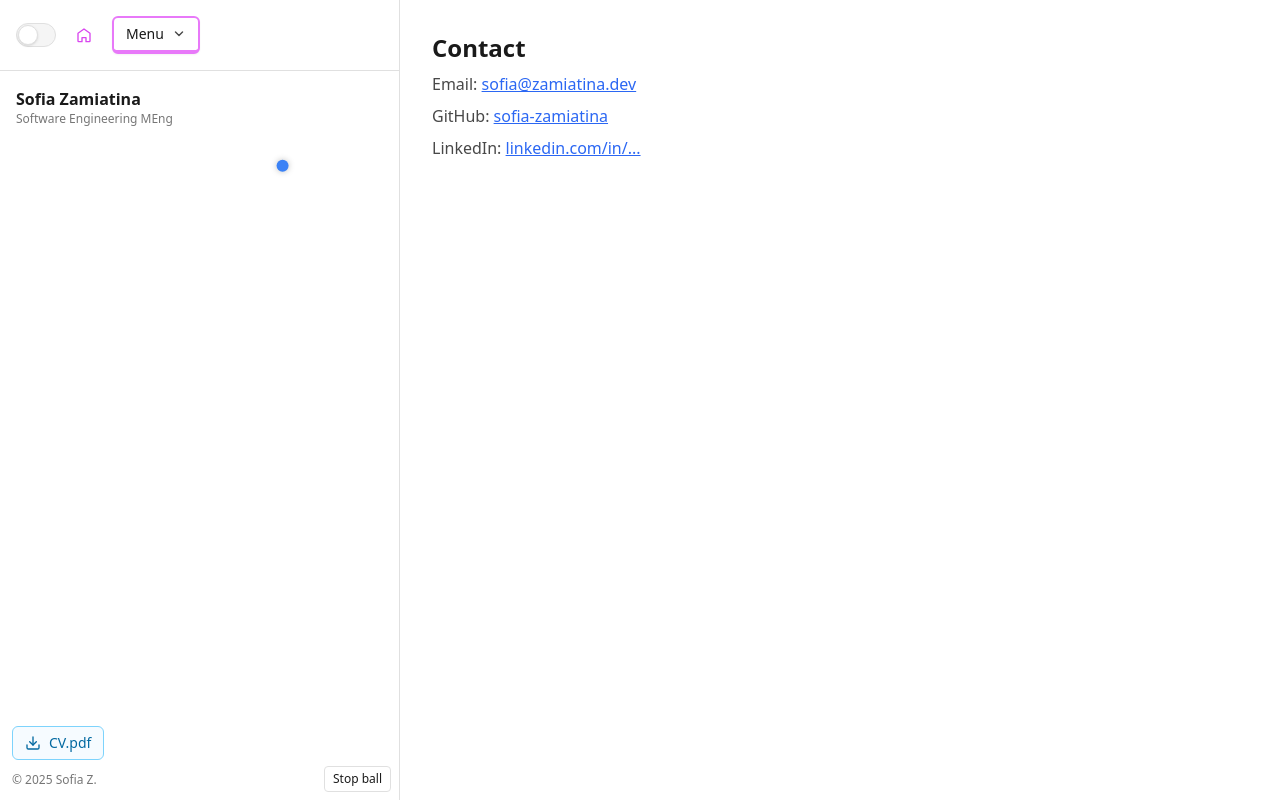
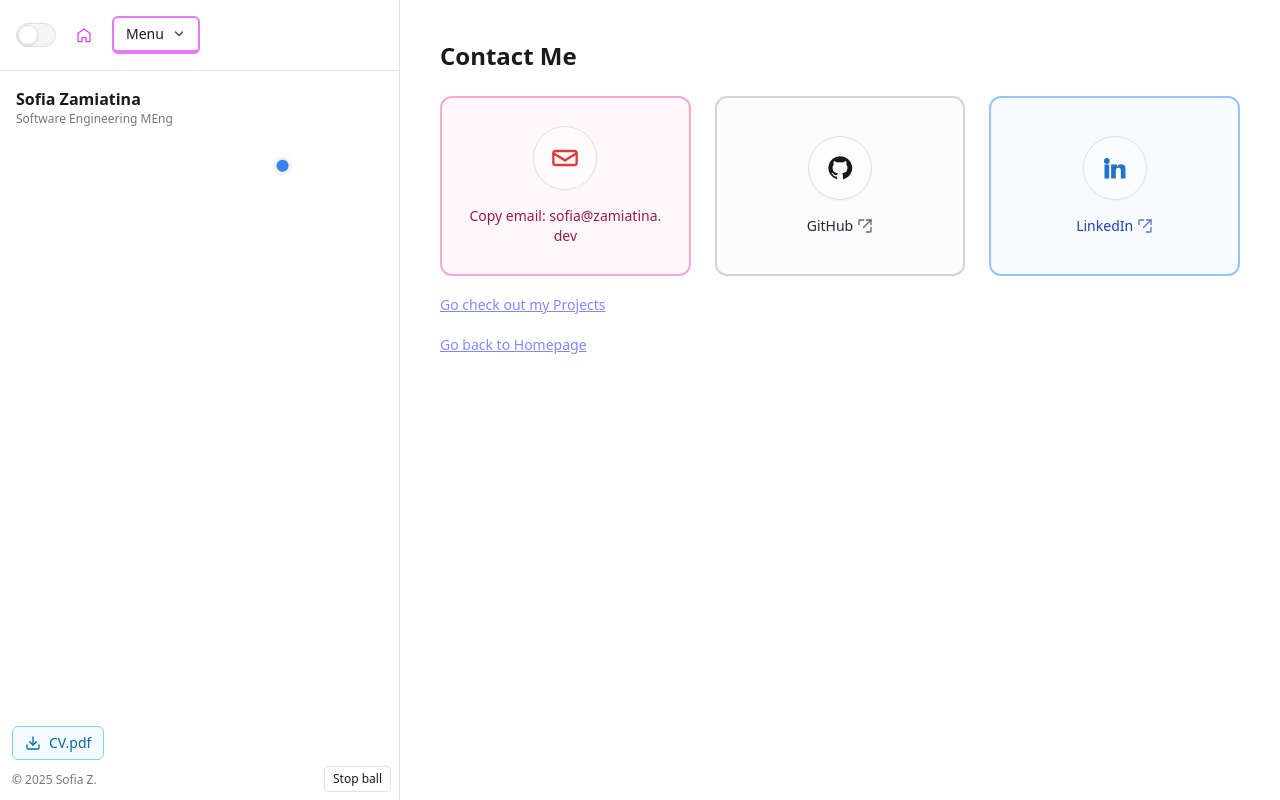
Before and after one commit to sofia-zamiatina-dev/sofia-zamiatina-dev.github.io, a React (Vite) app: page /contact in a window 1280 px wide. Built offline with nearby package versions, Linux system fonts and the light colour scheme.

Commit message:
contact page added

```diff
--- a/src/App.jsx
+++ b/src/App.jsx
@@ -5,15 +5,19 @@ import Works from "./pages/Works.jsx";
 import About from "./pages/About.jsx";
 import Contact from "./pages/Contact.jsx";
 
+import { AnimatePresence } from "framer-motion";
+
 export default function App() {
-  const { pathname } = useLocation();
-  const onWorks = pathname === "/works";
+  const location = useLocation();
+  const onWorks = location.pathname === "/works";
 
   return (
     <div className="min-h-dvh w-screen grid grid-cols-[400px_1fr] bg-background text-foreground">
       <Sidebar showFilters={onWorks} />
+
       <main className="overflow-y-auto bg-background">
-      <Routes>
+        <AnimatePresence mode="wait">
+          <Routes location={location} key={location.pathname}>
             <Route path="/" element={<Navigate to="/home" replace />} />
             <Route path="/home" element={<Home />} />
             <Route path="/works" element={<Works />} />
@@ -21,7 +25,7 @@ export default function App() {
             <Route path="/contact" element={<Contact />} />
             <Route path="*" element={<Navigate to="/home" replace />} />
           </Routes>
-
+        </AnimatePresence>
       </main>
     </div>
   );
--- /dev/null
+++ b/src/animations/aboutAnimations.js
@@ -0,0 +1,15 @@
+// Row slides from its side
+export const rowLeft = {
+    hidden: { x: -32, opacity: 0 },
+    visible: { x: 0, opacity: 1, transition: { duration: 0.45, ease: "easeOut" } },
+  };
+  export const rowRight = {
+    hidden: { x: 32, opacity: 0 },
+    visible: { x: 0, opacity: 1, transition: { duration: 0.45, ease: "easeOut" } },
+  };
+
+  // Pop for center node / bubble
+  export const dotPop = {
+    hidden: { scale: 0.6, opacity: 0 },
+    visible: { scale: 1, opacity: 1, transition: { type: "spring", stiffness: 280, damping: 18 } },
+  };
--- /dev/null
+++ b/src/animations/pageVariants.js
@@ -0,0 +1,13 @@
+export const pageVariants = {
+    initial: { opacity: 0, y: 12 },
+    animate: {
+      opacity: 1,
+      y: 0,
+      transition: { duration: 0.25, ease: "easeOut" }, // 👈 faster enter
+    },
+    exit: {
+      opacity: 0,
+      y: -12,
+      transition: { duration: 0.2, ease: "easeIn" },   // 👈 faster exit
+    },
+  };
--- a/src/pages/Contact.jsx
+++ b/src/pages/Contact.jsx
@@ -1,43 +1,194 @@
+import { Link } from "react-router-dom";
+import HomeCard from "../components/HomeCard.jsx";
+import { useState } from "react";
+
+const IconCircle = ({ children }) => (
+  <div className="mx-auto mb-3 flex h-16 w-16 items-center justify-center rounded-full border border-border bg-background/50 shadow-sm">
+    {children}
+  </div>
+);
+
+// --- Icons ---
+const MailIcon = (props) => (
+  <svg viewBox="0 0 24 24" width="28" height="28" aria-hidden="true" {...props}>
+    <path d="M4 6h16a2 2 0 0 1 2 2v8a2 2 0 0 1-2 2H4a2 2 0 0 1-2-2V8a2 2 0 0 1 2-2Z" fill="none" stroke="currentColor" strokeWidth="2" />
+    <path d="m22 8-10 6L2 8" fill="none" stroke="currentColor" strokeWidth="2" />
+  </svg>
+);
+
+const GitHubIcon = (props) => (
+  <svg viewBox="0 0 24 24" width="28" height="28" aria-hidden="true" {...props}>
+    <path
+      d="M12 2a10 10 0 0 0-3.16 19.49c.5.09.68-.22.68-.49v-1.71c-2.78.6-3.37-1.2-3.37-1.2a2.65 2.65 0 0 0-1.11-1.46c-.91-.62.07-.61.07-.61a2.1 2.1 0 0 1 1.53 1.03 2.13 2.13 0 0 0 2.91.83 2.13 2.13 0 0 1 .63-1.34c-2.22-.26-4.56-1.11-4.56-4.92a3.86 3.86 0 0 1 1.03-2.67 3.59 3.59 0 0 1 .1-2.64s.84-.27 2.75 1.02a9.43 9.43 0 0 1 5 0c1.91-1.29 2.75-1.02 2.75-1.02.37.84.4 1.8.1 2.64a3.86 3.86 0 0 1 1.03 2.67c0 3.82-2.34 4.66-4.57 4.91a2.38 2.38 0 0 1 .68 1.85v2.75c0 .28.18.59.69.49A10 10 0 0 0 12 2Z"
+      fill="currentColor"
+    />
+  </svg>
+);
+
+const LinkedInIcon = (props) => (
+  <svg viewBox="0 0 24 24" width="28" height="28" aria-hidden="true" {...props}>
+    <path d="M4.98 3.5A2.5 2.5 0 1 0 5 8.5a2.5 2.5 0 0 0-.02-5Z" fill="currentColor" />
+    <path d="M3 9h4v12H3z" fill="currentColor" />
+    <path d="M10 9h3.7v1.7h.05A4.06 4.06 0 0 1 18 8.9C21 8.9 21 11.1 21 14.2V21h-4v-6c0-1.4 0-3.2-2-3.2s-2.3 1.5-2.3 3.1V21h-4V9Z" fill="currentColor" />
+  </svg>
+);
+
+// small external-link glyph
+const ExternalLinkIcon = (props) => (
+  <svg viewBox="0 0 24 24" width="16" height="16" aria-hidden="true" {...props}>
+    <path d="M14 3h7v7" fill="none" stroke="currentColor" strokeWidth="2" strokeLinecap="round" />
+    <path d="M10 14 21 3" fill="none" stroke="currentColor" strokeWidth="2" strokeLinecap="round" />
+    <path d="M21 14v6a1 1 0 0 1-1 1h-6" fill="none" stroke="currentColor" strokeWidth="2" strokeLinecap="round" />
+    <path d="M3 10V4a1 1 0 0 1 1-1h6" fill="none" stroke="currentColor" strokeWidth="2" strokeLinecap="round" />
+  </svg>
+);
+
+// --- Square card building block ---
+function ContactSquare({ as = "a", href, label, icon, accent = "blue", onClick, showExternal = false }) {
+  const colors = {
+    sky: { border: "border-sky-300", bg: "bg-sky-50/50 dark:bg-sky-950/30", text: "text-sky-800 dark:text-sky-200" },
+    violet: { border: "border-violet-400", bg: "bg-violet-50/50 dark:bg-violet-950/30", text: "text-violet-800 dark:text-violet-200" },
+    amber: { border: "border-amber-300", bg: "bg-amber-50/50 dark:bg-amber-950/30", text: "text-amber-800 dark:text-amber-200" },
+    pink: { border: "border-pink-300", bg: "bg-pink-50/50 dark:bg-pink-950/30", text: "text-pink-800 dark:text-pink-200" },
+    blue: { border: "border-blue-300", bg: "bg-blue-50/50 dark:bg-blue-950/30", text: "text-blue-800 dark:text-blue-200" },
+    gray:   { border: "border-gray-300",   bg: "bg-gray-50/50 dark:bg-gray-950/30",   text: "text-gray-800 dark:text-gray-200" },
+  }[accent];
+
+  const baseClasses = [
+    "group relative rounded-xl p-6",
+    "border-2 transition-all duration-200",
+    colors.border,
+    colors.bg,
+    "hover:-translate-y-0.5 focus-visible:outline-none focus-visible:ring-2 focus-visible:ring-primary",
+    "flex flex-col items-center justify-center",
+    "min-h-[180px] text-center select-none",
+  ].join(" ");
+
+  const LabelRow = () => (
+    <div className={["mt-1 text-sm break-all inline-flex items-center gap-1", colors.text].join(" ")}>
+      <span>{label}</span>
+      {showExternal && (
+        <ExternalLinkIcon className="opacity-70 group-hover:opacity-100 transition-opacity" />
+      )}
+    </div>
+  );
+
+  if (as === "button") {
+    return (
+      <button
+        type="button"
+        onClick={onClick}
+        className={baseClasses + " cursor-copy"}
+        title="Click to copy"
+      >
+        <IconCircle>
+          <div className="opacity-90 group-hover:opacity-100 transition-opacity">{icon}</div>
+        </IconCircle>
+        <LabelRow />
+      </button>
+    );
+  }
+
+  return (
+    <a
+      href={href}
+      target="_blank"
+      rel="noreferrer noopener"
+      className={baseClasses}
+    >
+      <IconCircle>
+        <div className="opacity-90 group-hover:opacity-100 transition-opacity">{icon}</div>
+      </IconCircle>
+      <LabelRow />
+    </a>
+  );
+}
+
 export default function Contact() {
+  const [toast, setToast] = useState("");
+
+  const copyEmail = async () => {
+    const email = "sofia@zamiatina.dev";
+    try {
+      await navigator.clipboard.writeText(email);
+      setToast("Email copied to clipboard");
+    } catch {
+      setToast("Copy failed — please copy manually");
+    } finally {
+      // hide after 2s
+      setTimeout(() => setToast(""), 2000);
+    }
+  };
+
   return (
-    <div className="p-8 max-w-xl text-foreground bg-background min-h-screen">
-      <h1 className="text-2xl font-semibold mb-2">Contact</h1>
+    <div className="p-6 sm:p-10">
+      <h1 className="text-2xl font-semibold mb-6">Contact Me</h1>
 
-      <div className="space-y-2 text-foreground/80">
-        <div>
-          Email:{" "}
-          <a
-            className="underline text-primary hover:text-primary/80"
-            href="mailto:sofia@zamiatina.dev"
-          >
-            sofia@zamiatina.dev
-          </a>
-        </div>
+      <div className="grid grid-cols-1 sm:grid-cols-3 gap-6">
+        {/* Email: copy to clipboard, NOT a link */}
+        <ContactSquare
+          as="button"
+          onClick={copyEmail}
+          label="Copy email: sofia@zamiatina.dev"
+          icon={<MailIcon className="text-red-600" />}
+          accent="pink"
+          showExternal={false}
+        />
 
-        <div>
-          GitHub:{" "}
-          <a
-            className="underline text-primary hover:text-primary/80"
-            href="https://github.com/sofia-zamiatina"
-            target="_blank"
-            rel="noreferrer"
-          >
-            sofia-zamiatina
-          </a>
-        </div>
+        {/* GitHub & LinkedIn: external links with icon */}
+        <ContactSquare
+          href="https://github.com/sofia-zamiatina-dev"
+          label="GitHub"
+          icon={<GitHubIcon className="text-black" />}
+          accent="gray"
+          showExternal={true}
+        />
+        <ContactSquare
+          href="https://www.linkedin.com/in/sofia-zamiatina-763638357/"
+          label="LinkedIn"
+          icon={<LinkedInIcon className="text-[#0A66C2]" />}
+          accent="blue"
+          showExternal={true}
+        />
+      </div>
 
-        <div>
-          LinkedIn:{" "}
-          <a
-            className="underline text-primary hover:text-primary/80"
-            href="#"
-            target="_blank"
-            rel="noreferrer"
-          >
-            linkedin.com/in/...
-          </a>
-        </div>
+      {/* Small toast */}
+      <div
+        aria-live="polite"
+        className={[
+          "fixed left-1/2 -translate-x-1/2 bottom-6",
+          "px-4 py-2 rounded-lg border border-border bg-background/95 backdrop-blur",
+          "shadow-lg text-sm transition-opacity",
+          toast ? "opacity-100" : "opacity-0 pointer-events-none",
+        ].join(" ")}
+        role="status"
+      >
+        {toast}
       </div>
+
+      {/* Optional plain link (in case you also want a simple text link) */}
+      <div className="mt-4">
+        <Link to="/works" className="text-sm underline opacity-80 hover:opacity-100">
+          Go check out my Projects
+        </Link>
+      </div>
+
+      <div className="mt-4">
+        <Link to="/home" className="text-sm underline opacity-80 hover:opacity-100">
+          Go back to Homepage
+        </Link>
+      </div>
+
+      {/* Go Back to Projects button (your HomeCard style) */}
+      {/* <div className="mt-8 max-w-sm">
+        <HomeCard
+          to="/works"
+          title="Go Back to Projects"
+          desc="Browse my latest work and case studies."
+          color="blue"
+        />
+      </div> */}
+
     </div>
   );
 }
--- a/src/pages/Home.jsx
+++ b/src/pages/Home.jsx
@@ -3,9 +3,17 @@ import { motion } from "framer-motion";
 import { fadeDown, cardsStagger, cardItem } from "../animations/homeAnimations";
 import HomeCard from "../components/HomeCard";
 
+import { pageVariants } from "../animations/pageVariants";
+
 export default function Home() {
   return (
-    <div className="p-8 md:p-10 max-w-5xl text-foreground bg-background min-h-screen">
+    <motion.div
+      variants={pageVariants}
+      initial="initial"
+      animate="animate"
+      exit="exit"
+      className="p-8 md:p-10 max-w-5xl text-foreground bg-background min-h-screen"
+    >
       <motion.h1
         className="text-3xl md:text-4xl font-semibold mb-6"
         initial="hidden"
@@ -59,6 +67,6 @@ export default function Home() {
           />
         </motion.div>
       </motion.div>
-    </div>
+    </motion.div>
   );
 }
--- a/src/pages/Works.jsx
+++ b/src/pages/Works.jsx
@@ -5,6 +5,7 @@ import { filterProjects } from "../lib/filterProjects.js";
 
 import { motion, AnimatePresence } from "framer-motion";  // 👈 import AnimatePresence
 import { gridStagger, cardUp } from "../animations/worksAnimations";
+import { pageVariants } from "../animations/pageVariants";
 
 export default function Works() {
   const [sp] = useSearchParams();
@@ -20,7 +21,13 @@ export default function Works() {
   }, [cat, skills]);
 
   return (
-    <div className="p-6 text-foreground bg-background min-h-screen">
+    <motion.div
+      variants={pageVariants}
+      initial="initial"
+      animate="animate"
+      exit="exit"
+      className="p-6 text-foreground bg-background min-h-screen"
+    >
       <h1 className="text-2xl font-semibold mb-4">Works</h1>
 
       <motion.div
@@ -63,6 +70,6 @@ export default function Works() {
           ))}
         </AnimatePresence>
       </motion.div>
-    </div>
+    </motion.div>
   );
 }
```
Also changed, not shown: src/pages/About.jsx (+110 -82 lines). Lines whose indentation alone changed are shown as unchanged.
